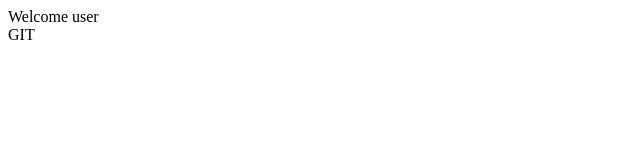
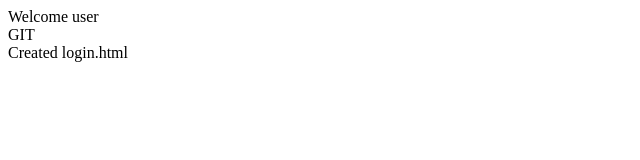
Before and after one commit to jaydeepdeb405/cgi_training, a plain HTML site: page index.html in a window 1280 px wide. Shown: the whole page, without its empty margins (0-640 px from the left). Drawn offline with Linux system fonts and the light colour scheme.

Commit message:
new files added

```diff
--- a/index.html
+++ b/index.html
@@ -3,6 +3,6 @@
   <title>My app</title>
 </head>
 <body>
-  Welcome user<br>GIT
+  Welcome user<br>GIT<br>Created login.html
 </body>
 </html>
```
Also changed, not shown: login.html (added).
